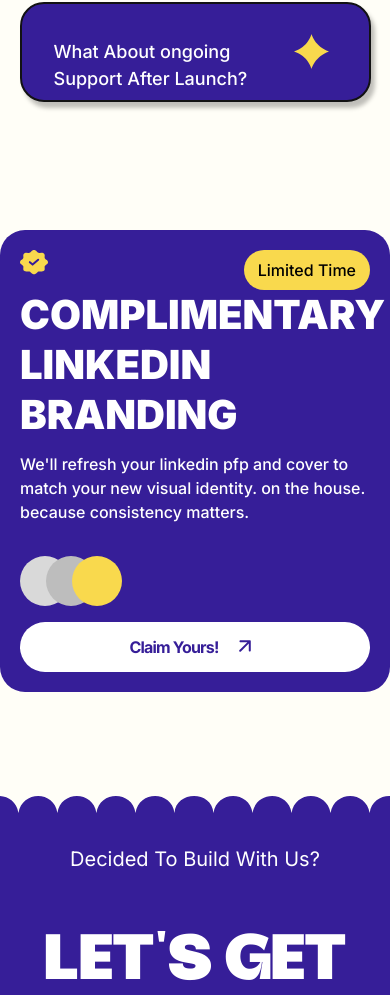
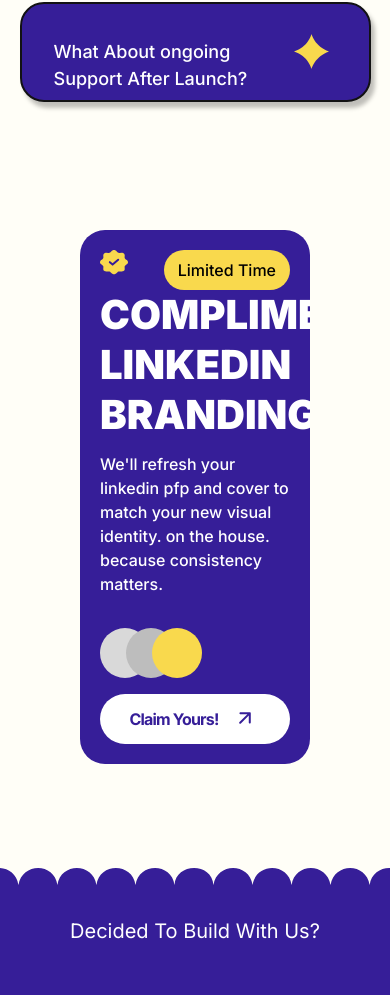
Before and after one commit to cyber-zeff/vistazo-main, a Next.js app: page / in a window 390 px wide. Shown: the part 6718-7713 px from the top of the page. Built offline with nearby package versions, Linux system fonts and the light colour scheme.

Commit message:
fix:responsive-issues

```diff
--- a/app/components/LinkedInBrand.tsx
+++ b/app/components/LinkedInBrand.tsx
@@ -16,9 +16,9 @@ export default function LinkedInBrand() {
     }
 
     return (
-        <section className="bg-[#FFFEF7] py-16 md:py-33.75">
+        <section className="bg-[#FFFEF7] max-md:px-20 py-16 md:py-33.75">
             <section
-                className="w-full max-w-full md:max-w-[90%] lg:w-337.5 h-auto lg:h-100 mx-auto bg-main rounded-[25px] overflow-hidden py-5 px-5 lg:pl-10 lg:pr-5">
+                className="w-full max-w-full md:max-w-[90%] lg:w-337.5 h-auto mx-auto bg-main rounded-[25px] overflow-hidden py-5 px-5 lg:pl-10 lg:pr-5">
                 <div className="flex justify-between">
                     <div>
                         <svg xmlns="http://www.w3.org/2000/svg" width="28" height="25" viewBox="0 0 28 25" fill="none">
@@ -76,7 +76,7 @@ export default function LinkedInBrand() {
                     </div>
 
                     {/* Right side */}
-                    <div className="flex-1 hidden md:flex items-end justify-center h-96 shrink-0 -space-x-12">
+                    <div className="flex-1 hidden md:flex items-end justify-center h-96 relative top-20 shrink-0 -space-x-12">
                         <motion.div {...hoverStandUp} className="w-55 h-75 -rotate-[5deg] bg-gray-300 rounded-[25px] cursor-pointer" />
                         <motion.div {...hoverStandUp} className="w-55 h-75 bg-gray-400 rounded-[25px] z-10 relative -top-10 cursor-pointer" />
                         <motion.div {...hoverStandUp} className="w-55 h-75 rotate-[5deg] bg-gray-500 rounded-[25px] z-20 cursor-pointer" />
```
